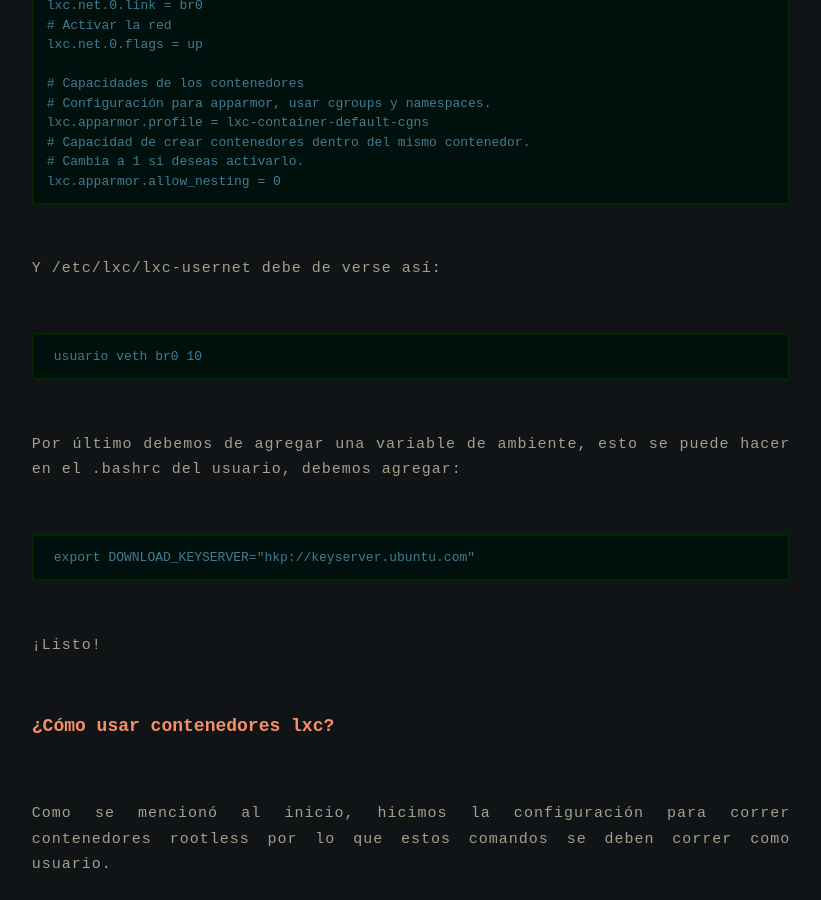
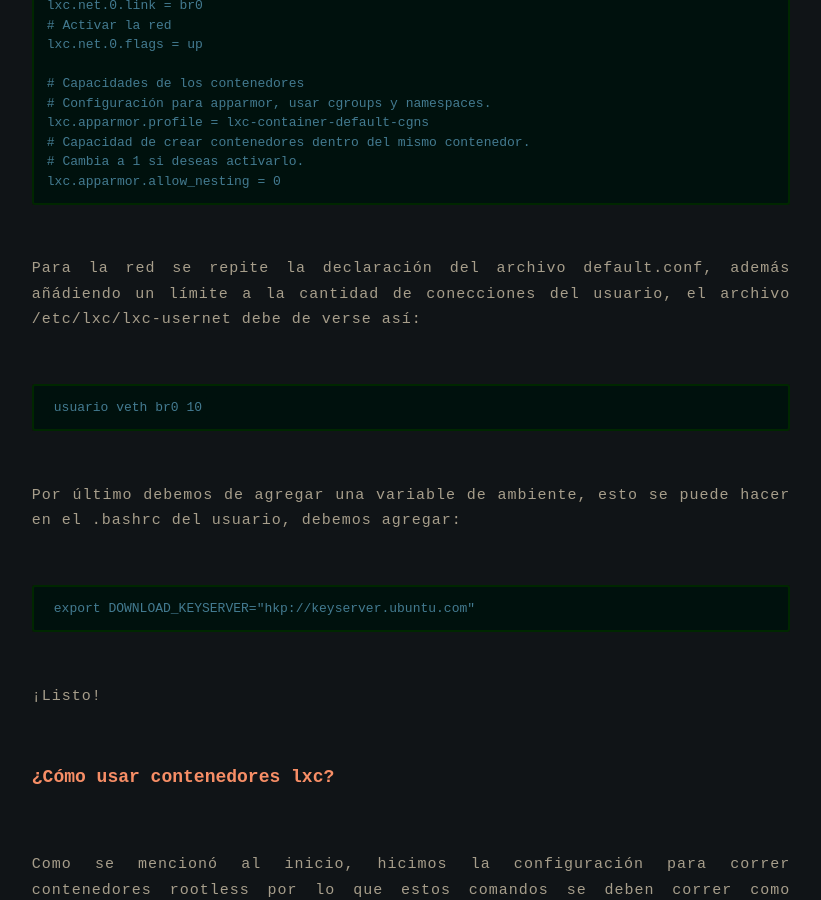
Before and after one commit to ksobrenat32/blog, a Jekyll site: the page built from all_collections/_posts/2021-12-16-lxc-server.md, in a window 1280 px wide and 900 px high, scrolled down 5021 px. Shown: the whole window, without its empty margins (229-1050 px from the left). Built offline with Jekyll 4.4.1, drawn with Linux system fonts in a browser that asks for light colours.

Commit message:
Instrucciones mas detalladas de la configuracion

```diff
--- a/all_collections/_posts/2021-12-16-lxc-server.md
+++ b/all_collections/_posts/2021-12-16-lxc-server.md
@@ -173,7 +173,9 @@ Si todo es correcto, ahora modificaremos la configuración de lxc
     # Cambia a 1 si deseas activarlo.
     lxc.apparmor.allow_nesting = 0
 
-Y /etc/lxc/lxc-usernet debe de verse así:
+Para la red se repite la declaración del archivo default.conf,
+ además añádiendo un límite a la cantidad de conecciones del
+ usuario, el archivo /etc/lxc/lxc-usernet debe de verse así:
 
     usuario veth br0 10
 
```
